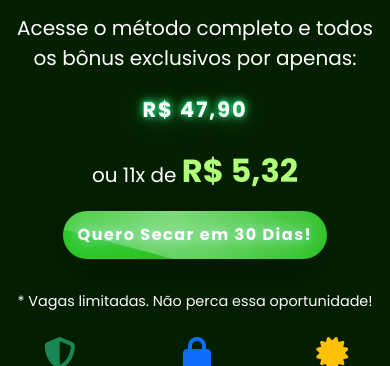
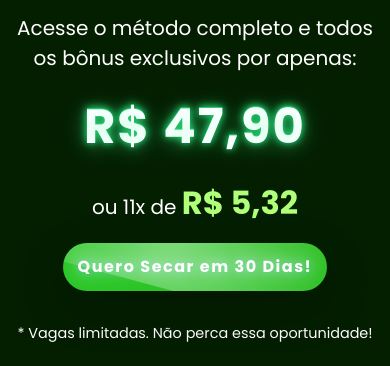
Before and after one commit to FernandaAlvesSilva/secando-em-casa, a plain HTML site: page index.html in a window 390 px wide. Shown: the part 6139-6505 px from the top of the page. Drawn offline with nearby package versions, Linux system fonts and the light colour scheme.

Commit message:
refinindo

```diff
--- a/assets/css/style.css
+++ b/assets/css/style.css
@@ -325,7 +325,7 @@ footer p {
     padding: 12px;
   }
   .text-valor {
-    font-size: 2.2rem;
+    font-size: 3rem;
   }
   .text-muted-edit {
     font-size: 0.85rem;
@@ -367,7 +367,7 @@ footer p {
     padding: 6px;
   }
   .text-valor {
-    font-size: 1.3rem;
+    font-size: 3rem;
   }
   .carousel-inner img {
     height: 90px;
```
